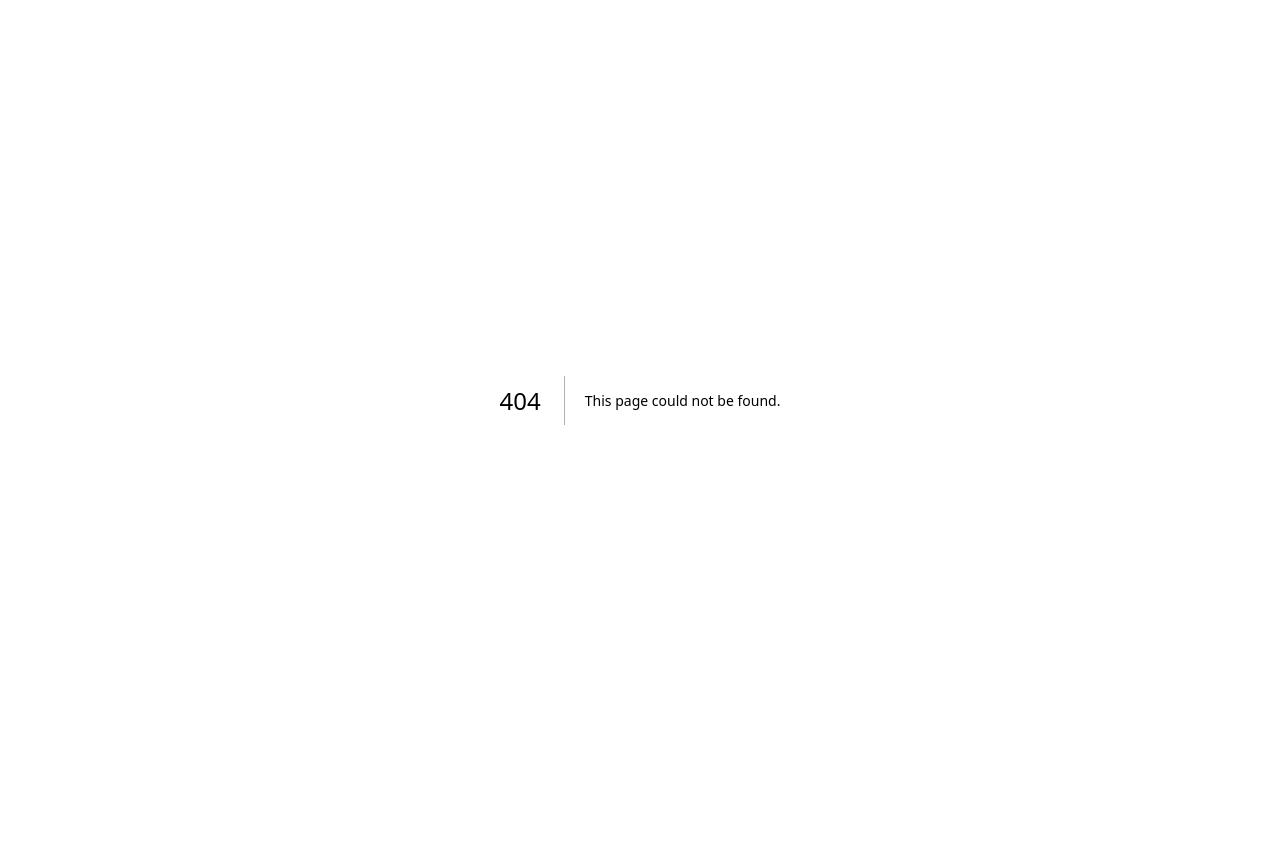
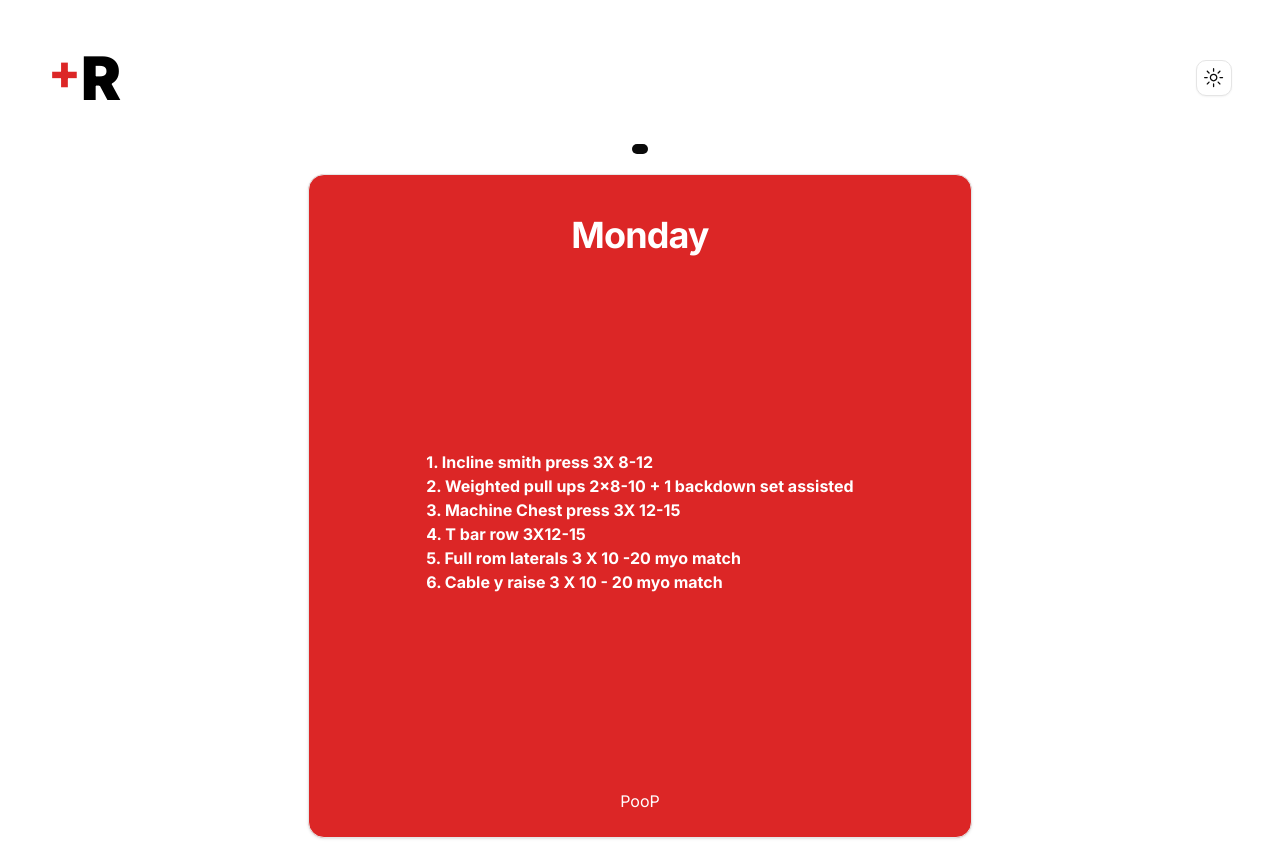
Before and after one commit to rduraj96/countr, a Next.js app: page /plan in a window 1280 px wide. Before the commit this address had no page. Before the commit the page ends 800 px from the top, so only its background shows below. Built offline with nearby package versions, Linux system fonts and the light colour scheme.

Commit message:
Testing Plan

```diff
--- /dev/null
+++ b/app/plan/PlanCarousel.tsx
@@ -0,0 +1,66 @@
+import React from "react";
+import { Card, CardContent } from "@/components/ui/card";
+import {
+  Carousel,
+  CarouselContent,
+  CarouselItem,
+  CarouselNext,
+  CarouselPrevious,
+} from "@/components/ui/carousel";
+import { data } from "./data";
+
+type Props = {};
+
+const PlanCarousel = (props: Props) => {
+  return (
+    <Carousel
+      opts={{
+        align: "start",
+        // loop: true,
+      }}
+      className="relative w-full h-full max-w-2xl aspect-square"
+    >
+      <div className="flex gap-1 py-4 justify-center">
+        {Array.from({ length: 1 }).map((_, index) => (
+          <div
+            key={index}
+            className={`h-2.5 w-4 bg-foreground transition-all ease-in-out duration-300 shrink-0 rounded-full scale`}
+            style={{
+              height: "0.625rem",
+            }}
+          ></div>
+        ))}
+      </div>
+      <CarouselContent>
+        {data.map((item, index) => (
+          <CarouselItem key={index}>
+            <div className="p-1">
+              <Card className="relative min-w-sm rounded-2xl bg-primary">
+                <CardContent className="aspect-square flex items-center justify-center">
+                  <div className="h-full w-full flex flex-col items-center justify-between text-white">
+                    <div className="p-10 pb-0 flex justify-between items-center group cursor-default">
+                      <div className="text-4xl font-bold text-white tracking-tight">
+                        {item.day}
+                      </div>
+                    </div>
+                    <div className="font-bold tracking-lighter">
+                      <div>1. {item.workouts[1]}</div>
+                      <div>2. {item.workouts[2]}</div>
+                      <div>3. {item.workouts[3]}</div>
+                      <div>4. {item.workouts[4]}</div>
+                      <div>5. {item.workouts[5]}</div>
+                      <div>6. {item.workouts[6]}</div>
+                    </div>
+                    <div>PooP</div>
+                  </div>
+                </CardContent>
+              </Card>
+            </div>
+          </CarouselItem>
+        ))}
+      </CarouselContent>
+    </Carousel>
+  );
+};
+
+export default PlanCarousel;
--- /dev/null
+++ b/app/plan/data.ts
@@ -0,0 +1,57 @@
+export const data = [
+  {
+    day: "Monday",
+    workouts: {
+      1: "Incline smith press 3X 8-12",
+      2: "Weighted pull ups 2x8-10 + 1 backdown set assisted",
+      3: "Machine Chest press 3X 12-15",
+      4: "T bar row 3X12-15",
+      5: "Full rom laterals 3 X 10 -20 myo match",
+      6: "Cable y raise 3 X 10 - 20 myo match",
+    },
+  },
+  {
+    day: "Tuesday",
+    workouts: {
+      1: "Lying hamstring curl 3X10-20 myo match",
+      2: "Leg extensions 3X10-20 myo match",
+      3: "Single leg press 3X12-15",
+      4: "Hack squat 2x8-12",
+      5: "Spider curl 3x10-20 myo match",
+      6: "Cable curl (SS) skull crusher (2 heavy + 1 lighter)",
+    },
+  },
+  {
+    day: "Wednesday",
+    workouts: {
+      1: "Flat smith press 3X10-12",
+      2: "Seal row 3X12-15",
+      3: "Weighted dips 2X10-12",
+      4: "Neutral grip pulldown 3X10-20 myo match",
+      5: "45 degree laterals to upright row 3X10-20 myo match",
+      6: "Face pulls 3- 4X failure",
+    },
+  },
+  {
+    day: "Thursday",
+    workouts: {
+      1: "Seated hamstring curl 3X10-20 myo match",
+      2: "Leg press 3X8-10",
+      3: "Smith squat 2X8-12",
+      4: "EZ bar curl 3X10-20 myo match",
+      5: "Tricep pushdown 3X10-20 myo match",
+      6: "Incline curl 3X12-15",
+    },
+  },
+  {
+    day: "Friday",
+    workouts: {
+      1: "Pec Dec 3x 12-15",
+      2: "Cable Row 3X12-15",
+      3: "Machine chest press 3X12-15",
+      4: "Close grip pulldown 3X10-12",
+      5: "Cable laterals 3X failure",
+      6: "Machine laterals 3X failure",
+    },
+  },
+];
--- /dev/null
+++ b/app/plan/page.tsx
@@ -0,0 +1,26 @@
+import React from "react";
+import { Card, CardContent } from "@/components/ui/card";
+import {
+  Carousel,
+  CarouselContent,
+  CarouselItem,
+  CarouselNext,
+  CarouselPrevious,
+} from "@/components/ui/carousel";
+import Navbar from "../components/Navbar";
+import PlanCarousel from "./PlanCarousel";
+
+type Props = {};
+
+const page = (props: Props) => {
+  return (
+    <div className="w-full h-screen flex flex-col bg-background">
+      <Navbar />
+      <div className="flex-1 w-full p-5 flex justify-center">
+        <PlanCarousel />
+      </div>
+    </div>
+  );
+};
+
+export default page;
```
